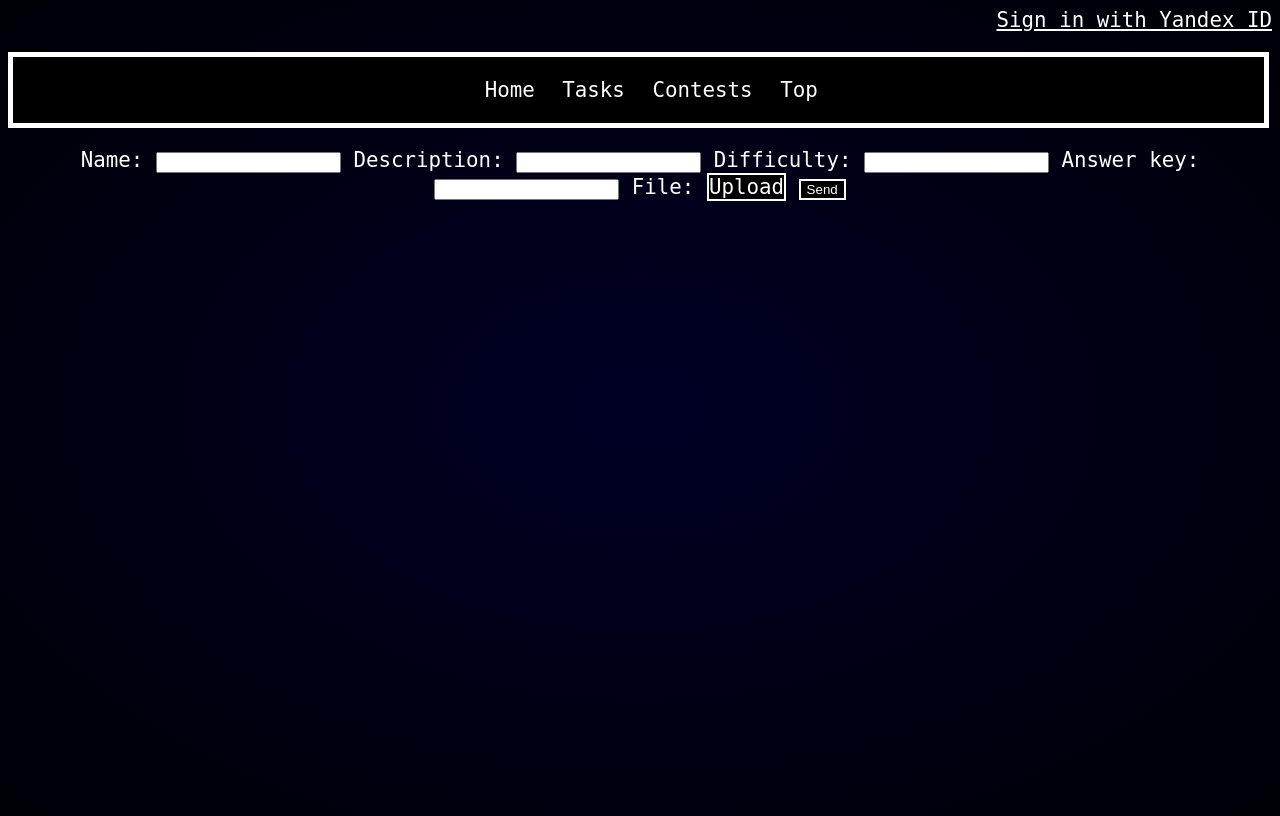
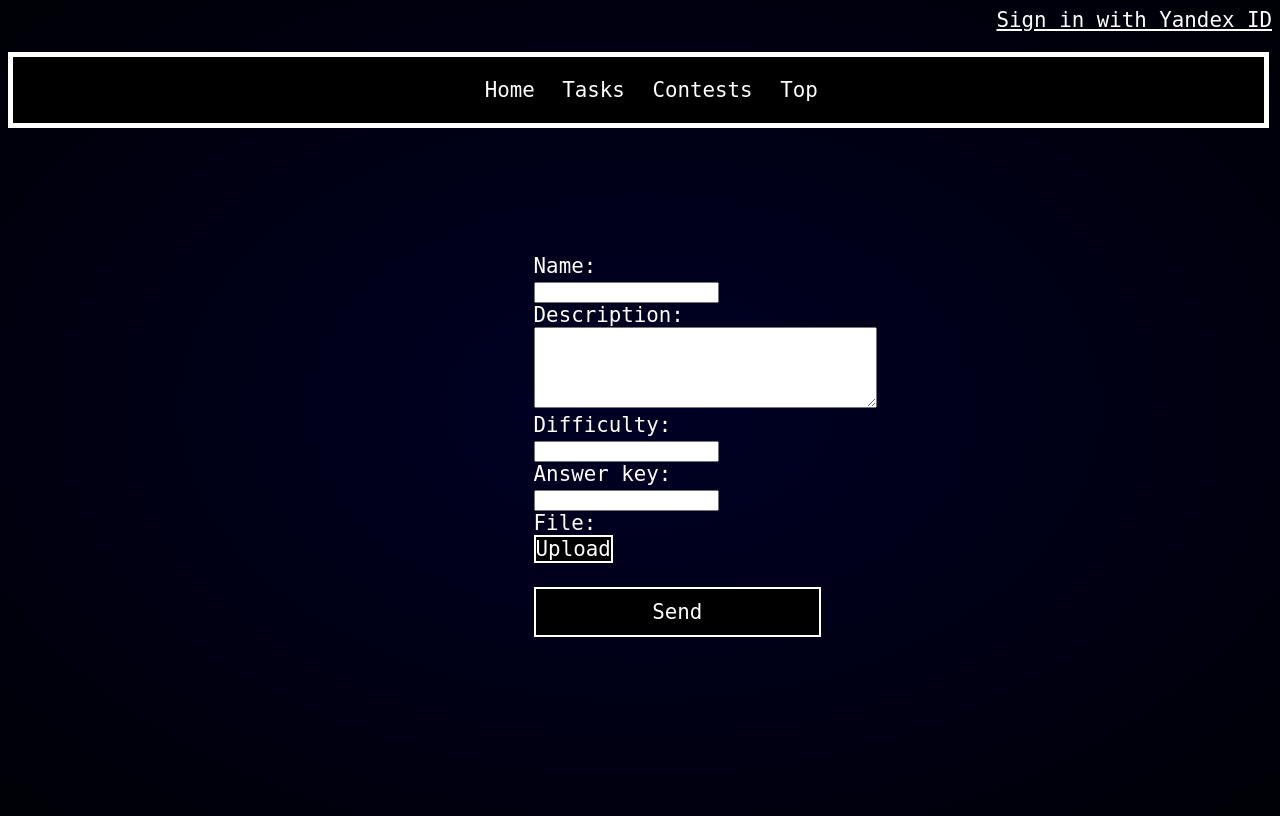
Before and after one commit to INoorik/SeconHakatonProject, a FastAPI app: template templates/html/moder_panel.html in a window 1280 px wide. Run offline with FastAPI, Linux system fonts and the light colour scheme; the template is opened without the code that fills it, so the values that code supplies are empty; some web fonts are replaced.

Commit message:
tasks add panel updated

```diff
--- a/templates/css/style.css
+++ b/templates/css/style.css
@@ -73,6 +73,7 @@ a{
 	text-decoration: none;
 	display: inline-block;
 	border: 2px solid white;
+	font: 1.3rem BigBlueTerminal, monospace;
 }
 
 form {
--- a/templates/html/moder_panel.html
+++ b/templates/html/moder_panel.html
@@ -10,15 +10,21 @@
 {% include 'html/login_container.html' %}
 {% include 'html/top_bar.html' %}
 
-<div>
+<div style="margin-top: 10%; margin-left: 40%; text-align: left">
     <form action="/add_task" enctype="multipart/form-data" method="post">
-        Name: <input type="text" name="name" value="">
-        Description: <input type="text" name="description" value="">
-        Difficulty: <input type="number" name="difficulty" min="0">
-        Answer key: <input type="text" name="answer_key" value="">
-        File: <label for="file-upload" class="submit">Upload</label>
+        Name: <br><input type="text" name="name" value="">
+        <br>
+        Description: <br><textarea name="description" cols="40" rows="5"></textarea>
+        <br>
+        Difficulty: <br><input type="number" name="difficulty" min="0">
+        <br>
+        Answer key: <br><input type="text" name="answer_key" value="">
+        <br>
+        File: <br><label for="file-upload" class="submit">Upload</label>
+        <br>
         <input type="file" name="file" id="file-upload" multiple class="file">
-	    <input type="submit" name = "submit" value="Send" class="submit">
+        <br>
+	    <input style="width: 40%; height: 50px" type="submit" name = "submit" value="Send" class="submit">
     </form>
 </div>
 
```
